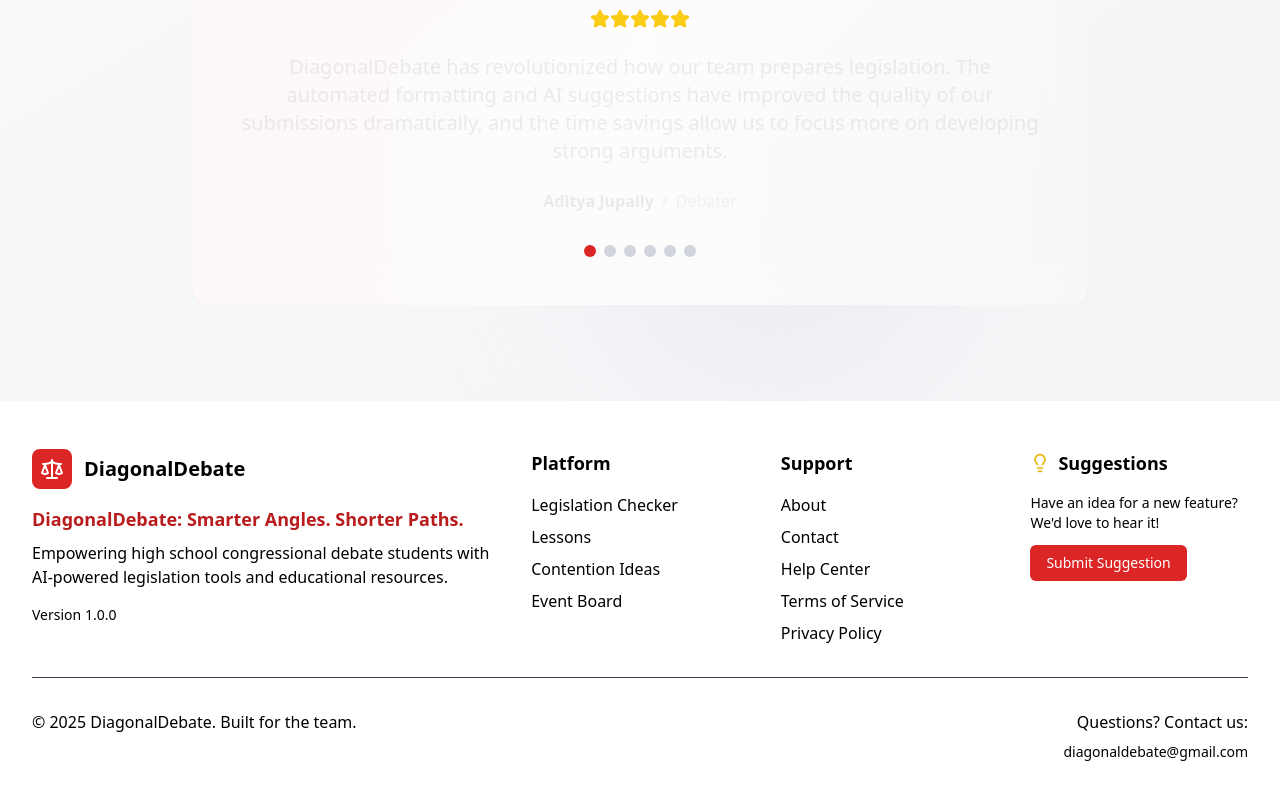
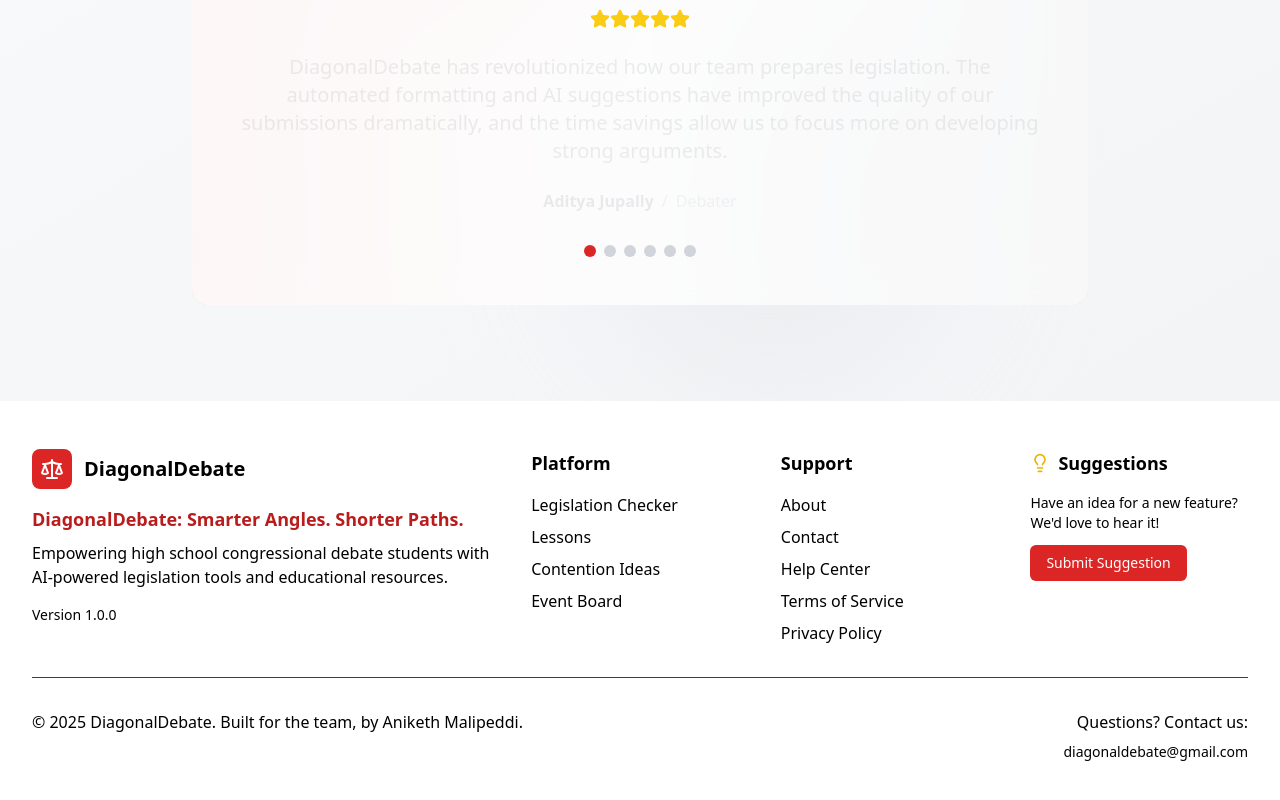
Before and after one commit to anikethmalipeddi/DiagonalDebate, a Next.js app in the folder diagonal-debate/: page / in a window 1280 px wide. Shown: the part 2529-3329 px from the top of the page. Built offline with nearby package versions, Linux system fonts and the light colour scheme; no server answers.

Commit message:
feat: add Aniketh Malipeddi to footer copyright

```diff
--- a/diagonal-debate/components/footer.tsx
+++ b/diagonal-debate/components/footer.tsx
@@ -98,7 +98,7 @@ export function Footer() {
         <div className="border-t border-gray-700 mt-8 pt-8">
           <div className="grid grid-cols-1 md:grid-cols-2 gap-8">
             <div className="text-center md:text-left">
-              <p className="text-black-300">© 2025 DiagonalDebate. Built for the team.</p>
+              <p className="text-black-300">© 2025 DiagonalDebate. Built for the team, by Aniketh Malipeddi.</p>
             </div>
             <div className="text-center md:text-right">
               <p className="text-black-300 mb-2">Questions? Contact us:</p>
```
